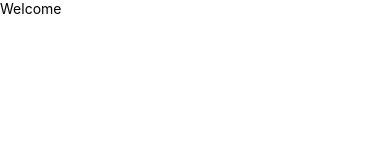
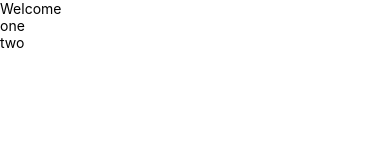
Before and after one commit to markspanbroek/react-native-tdd-example, a React Native app: screen / in a window 390 px wide. Shown: the top 160 px of the page. Built offline with nearby package versions, Linux system fonts and the light colour scheme.

Commit message:
Show list of messages

```diff
--- a/App.js
+++ b/App.js
@@ -1,9 +1,13 @@
 import React from 'react';
 import { Text, SafeAreaView } from 'react-native'
 
-const App = () =>(
+const App = ({ messages = ["one", "two"] } = {}) =>(
   <SafeAreaView>
     <Text>Welcome</Text>
+    { messages.map((message,index) =>
+      <Text key={index}>{message}</Text>
+    )}
+
   </SafeAreaView>
 )
 
```
Also changed, not shown: 1 other file (tests, documents, lock files or other folders).
